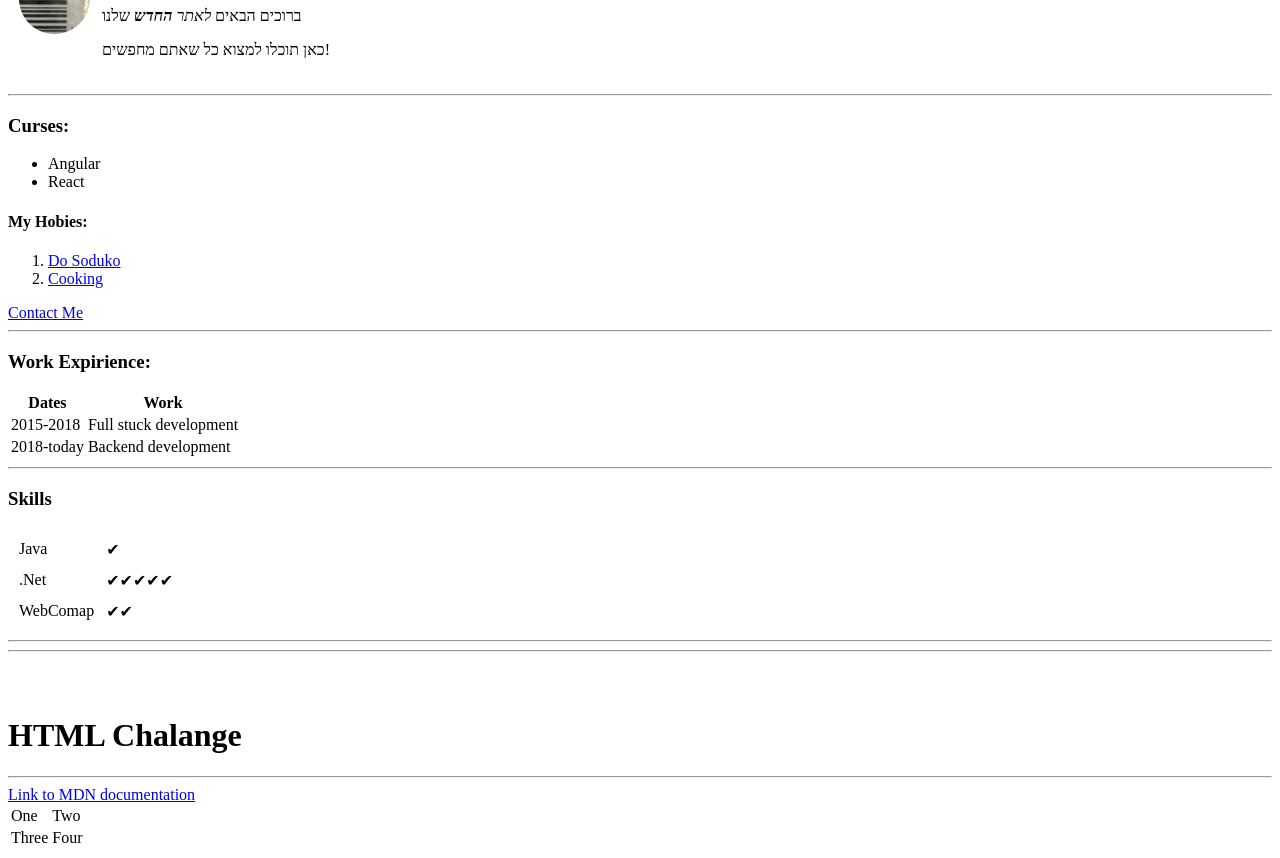
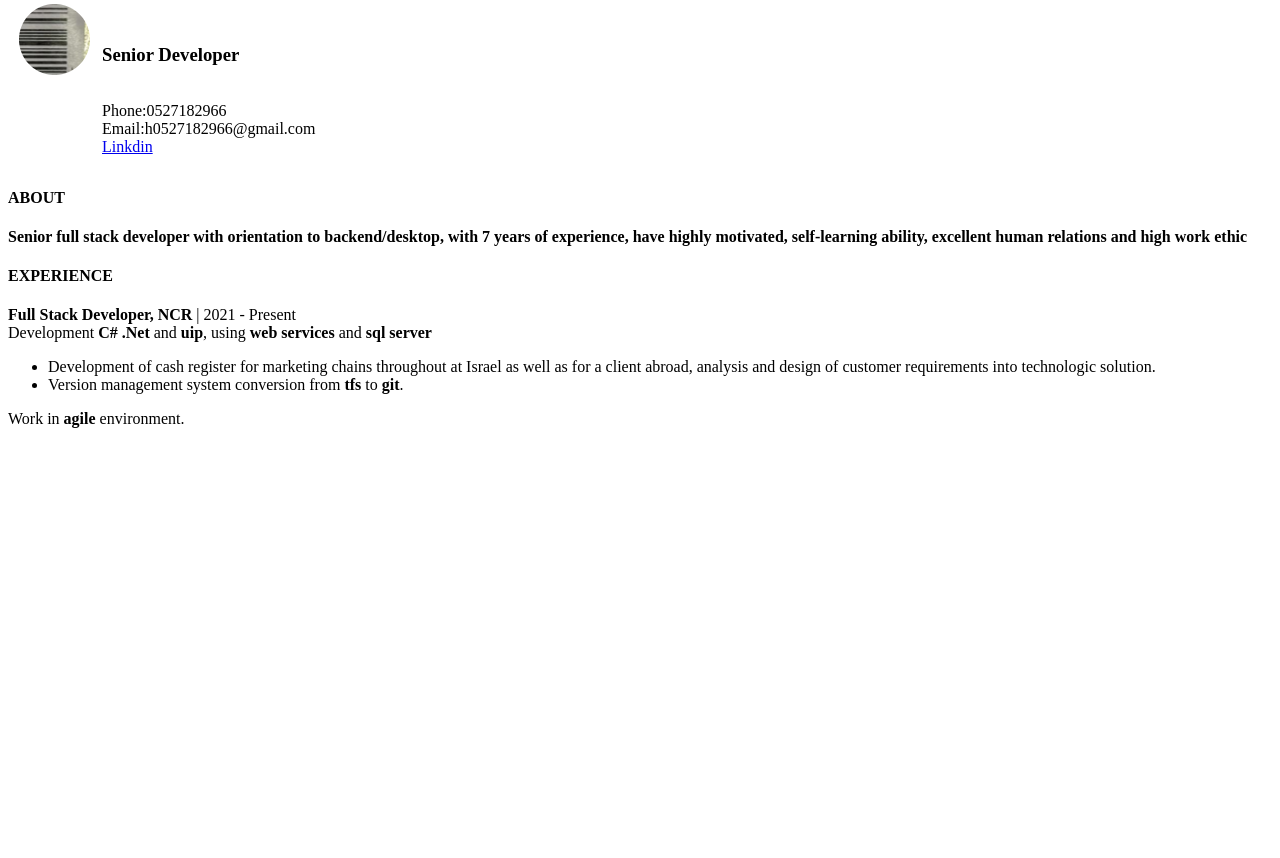
Before and after one commit to HadassaK/CV, a plain HTML site: page index.html in a window 1280 px wide. Shown: the part 92-950 px from the top of the page. After the commit the page ends 800 px from the top, so only its background shows below. Drawn offline with Linux system fonts and the light colour scheme.

Commit message:
Update index.html

```diff
--- a/index.html
+++ b/index.html
@@ -1,79 +1,32 @@
 <!DOCTYPE html>
+<html lang="en">
 <head>
     <meta charset="UTF-8">
-    <title>My Web Site</title>
+    <title>Hadassa's CV</title>
 </head>
 <body>
-    <table cellspacing="10px">
-        <td><img src="images/myImage.png" alt=""></td>
-        <td>
-            <h1>Welcome</h1>
-            <p>ברוכים הבאים <i>לאתר <strong>החדש</strong></i> שלנו</p>
-            <p>כאן תוכלו למצוא כל  שאתם מחפשים!</p>
-        </td>
-    </table>
-    <hr>
-    <h3>Curses:</h3>
-    <ul>
-        <li>Angular</li>
-        <li>React</li>
-    </ul>
-    <h4>My Hobies:</h4>
-    <ol>
-        <li><a href="https://en.wikipedia.org/wiki/Sudoku">Do Soduko</a></li>
-        <li><a href="https://www.pinterest.com/pin/535013630732871642/">Cooking</a> </li>
-    </ol>
-    <a href="contact-me.html">Contact Me</a>
-    <hr>
-    <h3>Work Expirience:</h3>
-    <table>
-        <thead>
-            <tr>
-                <th>Dates</th>
-                <th>Work</th>
-            </tr>
-        </thead>
-        <tbody>
-            <tr>
-                <td>2015-2018</td>
-                <td>Full stuck development</td>
-            </tr>
-            <tr>
-                <td>2018-today</td>
-                <td>Backend development</td>
-            </tr>
-        </tbody>
-    </table>
-    <hr>
-    <h3>Skills</h3>
-        <table cellspacing="10px">
-            <tr>
-                <td>Java</td>
-                <td>✔</td>
-            </tr>
-            <tr>
-                <td>.Net</td>
-                <td>✔✔✔✔✔</td>
-            </tr>
-            <tr>
-                <td>WebComap</td>
-                <td>✔✔</td>
-            </tr>
-    </table>
-    <hr><hr>
-    <br><br>
-    <h1>HTML Chalange</h1>
-    <hr>
-    <a href="https://developer.mozilla.org/en-US/">Link to MDN documentation</a>
-    <table>
+    <table cellspacing="10">
         <tr>
-            <td>One</td>
-            <td>Two</td>
-        </tr>
-        <tr>
-            <td>Three</td>
-            <td>Four</td>
+           <td><img src="images/myImage.png" alt=""></td>
+           <td>
+                <h1>Hadassa Itzkowitz</h1><br>
+                <h3>Senior Developer</h3><br>
+                Phone:0527182966<br>
+                Email:h0527182966@gmail.com<br>
+                <a href="https://www.linkedin.com/in/hadassa-itzkowitz-b94ab3235/">Linkdin</a>
+           </td>
         </tr>
     </table>
+   <h4>ABOUT</h4>
+   <strong>Senior full stack developer with orientation to backend/desktop, with 7 years of experience, have highly motivated, self-learning ability, excellent human relations and high work ethic</strong>
+    <h4>EXPERIENCE</h4>
+    <p>
+        <strong>Full Stack Developer, NCR</strong> | 2021 - Present <br>
+        Development <strong>C# .Net</strong> and <strong>uip</strong>, using <strong>web services</strong> and <strong>sql server</strong><br>
+        <ul>
+            <li>Development of cash register for marketing chains throughout at Israel as well as for a client abroad, analysis and design of customer requirements into technologic solution.</li>
+            <li>Version management system conversion from <strong>tfs</strong> to <strong>git</strong>.</li>
+        </ul>
+        Work in <strong>agile</strong> environment.
 </body>
 </html>
```
